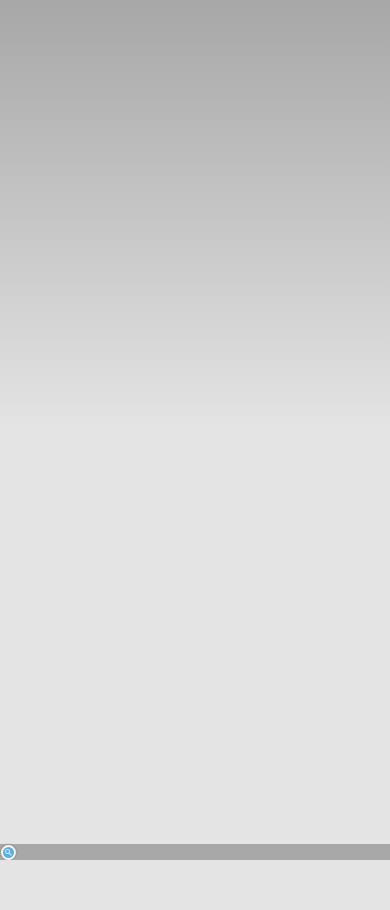
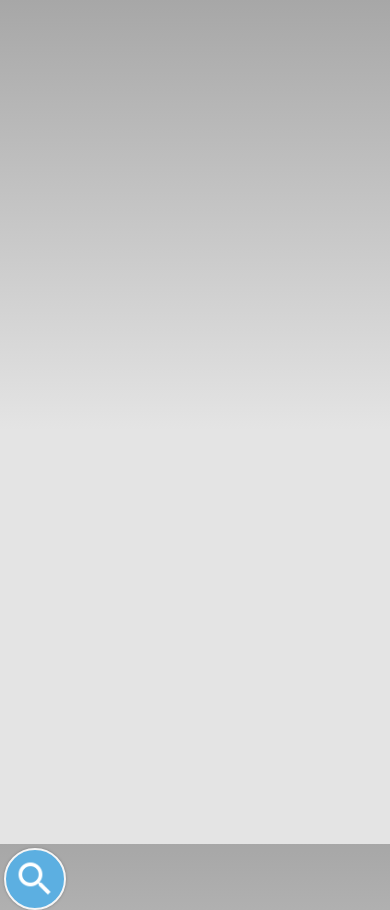
Before and after one commit to ran-j/BusuApp, a website: page www/index.html in a window 390 px wide. Before the commit the page ends 860 px from the top, so only its background shows below. Drawn offline with Linux system fonts and the light colour scheme; some packages are replaced by stand-ins of ours.

Commit message:
Update index.css

```diff
--- a/www/css/index.css
+++ b/www/css/index.css
@@ -224,18 +224,15 @@ html, body {
 }
 
 .round-button {
-    margin:0.2%; /*distancia da borda*/
-    width: 3%;
+    margin:1%; /*distancia da borda*/
+    width: 15%;
     height: 0;
-    padding-bottom: 3%;
+    padding-bottom: 15%;
     border-radius: 50%;
     border: 2px solid #f5f5f5;
     overflow: hidden;
     background: #5cafe1;
     box-shadow: 0 0 3px gray;
-}
-.round-button:hover {
-    background: #262626;
 }
 .round-button img {
     display: block;
```
